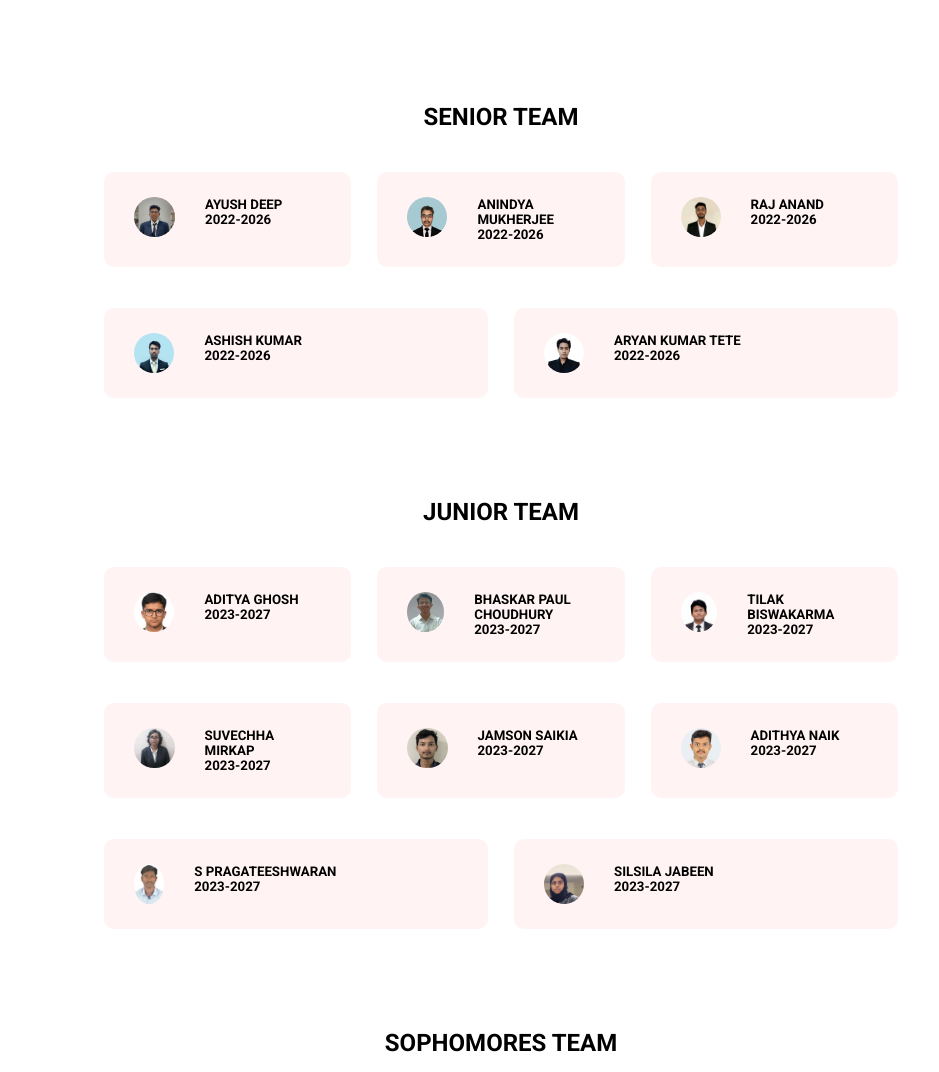
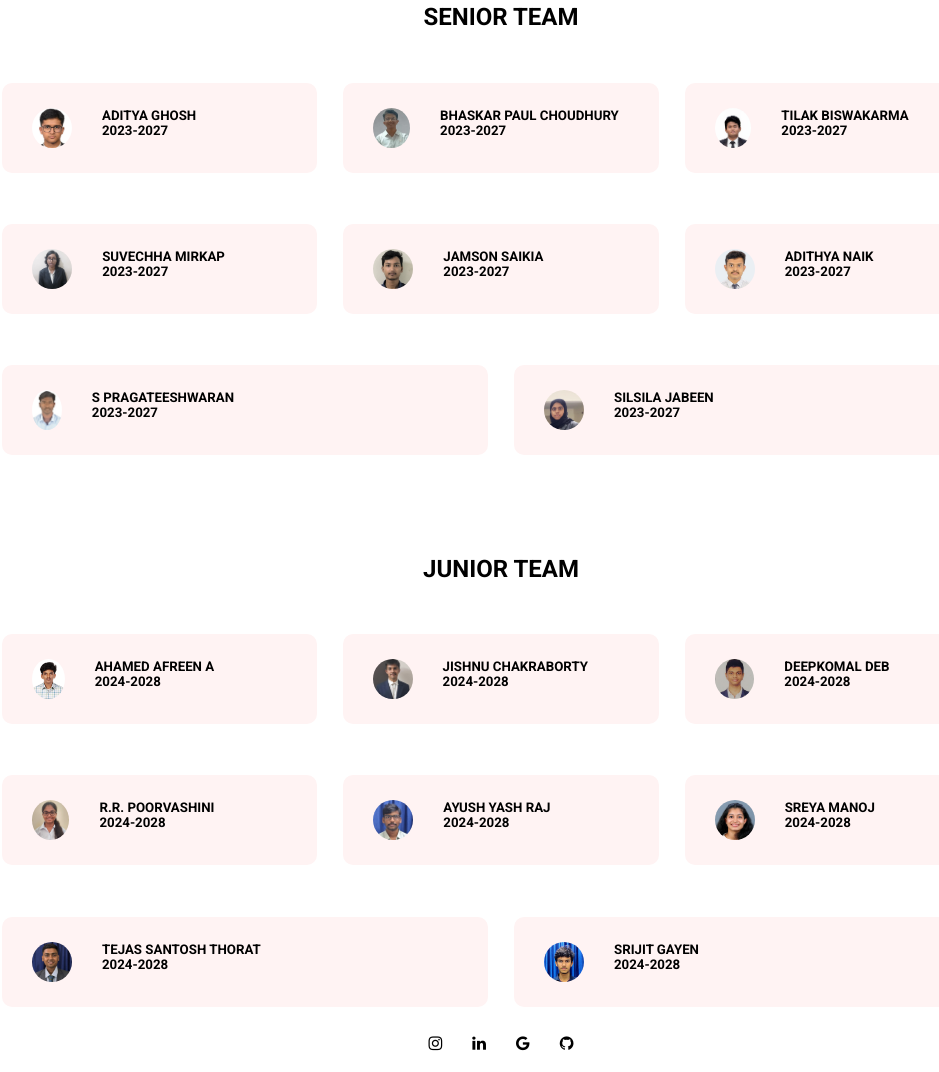
Before and after one commit to BuildNEO/BuildNEO, a plain HTML site: page about.html in a window 1280 px wide. Shown: the part 1812-2884 px from the top of the page, without its empty margins (139-1078 px from the left). Drawn offline with Linux system fonts and the light colour scheme.

Commit message:
Refactor about.html structure and content

```diff
--- a/about.html
+++ b/about.html
@@ -59,36 +59,8 @@
       </div>
     </div>
 	</section>
-  <section class="founders">
-  <section class="founders">
+	<section class="founders">
     <h2>SENIOR TEAM</h2>
-    <div class="row">
-      <div class="founders-col">
-        <img src="photos/ad.png" alt="AYUSH DEEP">
-        <h5>AYUSH DEEP<br>2022-2026</h5>
-      </div>
-      <div class="founders-col">
-        <img src="photos/amuk.png" alt="ANINDYA MUKHERJEE">
-        <h5>ANINDYA MUKHERJEE<br>2022-2026</h5>
-      </div>
-      <div class="founders-col">
-        <img src="photos/ra.png" alt="RAJ ANAND">
-        <h5>RAJ ANAND<br>2022-2026</h5>
-      </div>
-    </div>
-    <div class="row">
-      <div class="founders-col">
-        <img src="photos/ak.png" alt="ASHISH KUMAR">
-        <h5>ASHISH KUMAR<br>2022-2026</h5>
-      </div>
-      <div class="founders-col">
-        <img src="photos/at.png" alt="ARYAN KUMAR TETE">
-        <h5>ARYAN KUMAR TETE<br>2022-2026</h5>
-      </div>
-	</div>
-	</section>
-	<section class="founders">
-    <h2>JUNIOR TEAM</h2>
 	<div class="row">
       <div class="founders-col">
         <img src="photos/ag.png" alt="ADITYA GHOSH">
@@ -129,7 +101,7 @@
       </div>
   </section>
   <section class="founders">
-    <h2>SOPHOMORES TEAM</h2>
+    <h2>JUNIOR TEAM</h2>
 	<div class="row">
       <div class="founders-col">
         <img src="photos/aa.jpeg" alt="Ahamed Afreen A">
@@ -154,15 +126,11 @@
         <h5>AYUSH YASH RAJ<br>2024-2028</h5>
       </div>
       <div class="founders-col">
-        <img src="photos/sns.jpeg" alt="Sankrant V S">
-        <h5>SANKRANT V S<br>2024-2028</h5>
+        <img src="photos/smo.jpeg" alt="Sreya Manoj">
+        <h5>SREYA MANOJ<br>2024-2028</h5>
       </div>
     </div>
 	<div class="row">
-      <div class="founders-col">
-        <img src="photos/smo.jpeg" alt="Sreya Manoj">
-        <h5>SREYA MANOJ<br>2024-2028</h5>
-      </div>
       <div class="founders-col">
         <img src="photos/tst.jpeg" alt="Tejas Santosh Thorat">
         <h5>TEJAS SANTOSH THORAT<br>2024-2028</h5>
```
